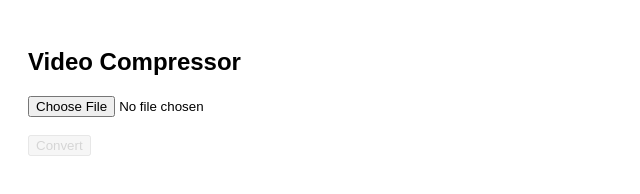
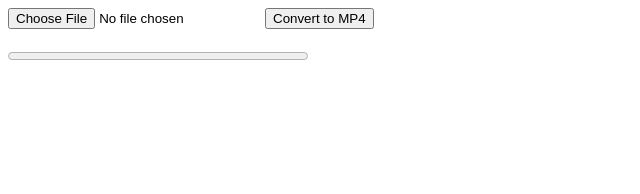
Before and after one commit to idcrypt/video-compressor-, a plain HTML site: page index.html in a window 1280 px wide. Shown: the whole page, without its empty margins (0-640 px from the left). Drawn offline with Linux system fonts and the light colour scheme.

Commit message:
Update index.html

```diff
--- a/index.html
+++ b/index.html
@@ -2,23 +2,19 @@
 <html>
 <head>
   <meta charset="UTF-8">
-  <title>Video Compressor</title>
-  <link rel="stylesheet" href="style.css">
+  <title>MP4 Web Converter</title>
+  <script src="libs/ffmpeg.min.js"></script>
+  <style>
+    progress { width: 300px; }
+  </style>
 </head>
 <body>
 
-  <h2>Video Compressor</h2>
+<input type="file" id="inputVideo">
+<button id="convertBtn">Convert to MP4</button>
+<br><br>
+<progress id="progress" value="0" max="1"></progress>
 
-  <input type="file" id="uploader" accept="video/*"><br><br>
-  <button id="convertBtn" disabled>Convert</button>
-
-  <div id="progressBox" class="hidden">
-    <div id="progressFill"></div>
-  </div>
-  <p id="statusText"></p>
-
-  <a id="downloadLink" style="display:none;">Download Video</a>
-
-  <script type="module" src="script.js"></script>
+<script src="script.js"></script>
 </body>
 </html>
```
